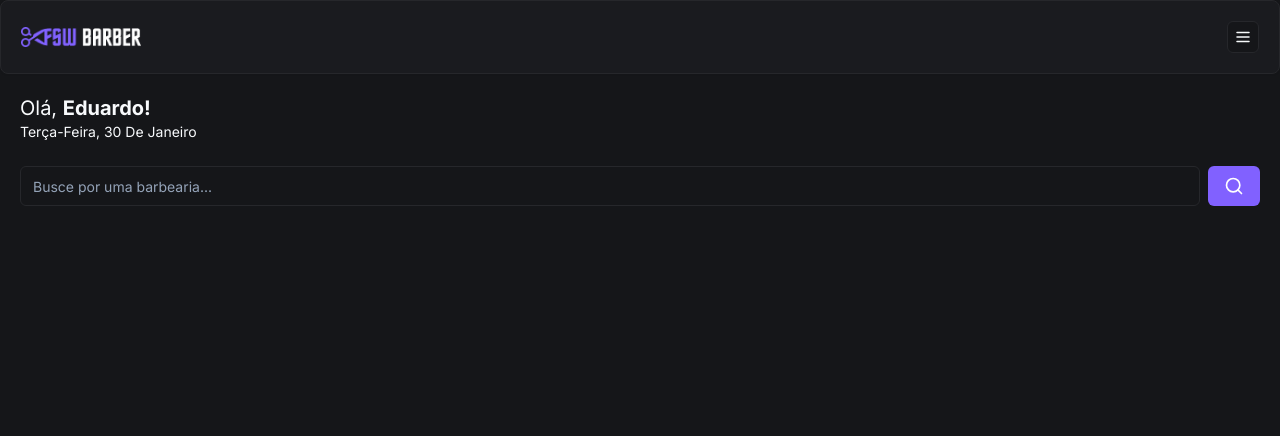
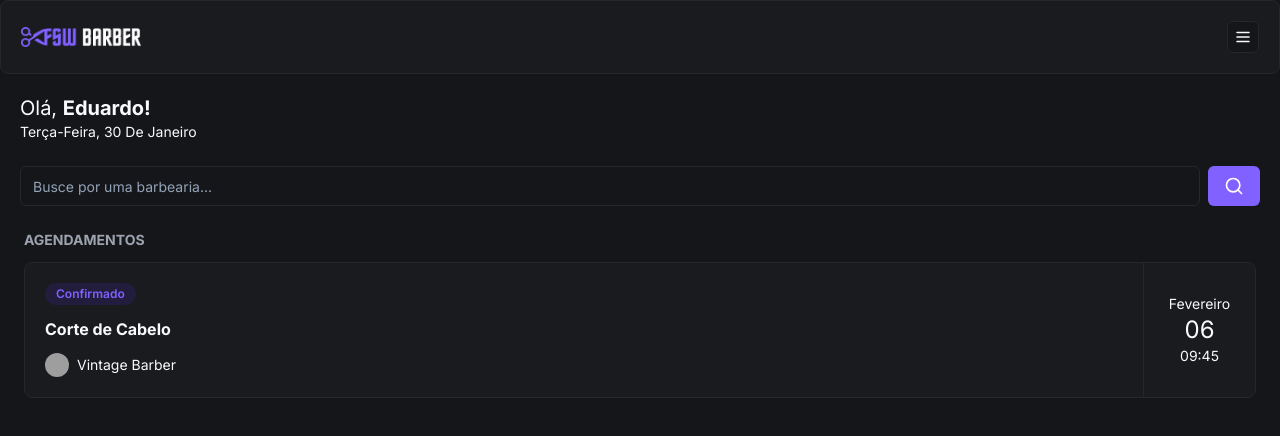
Before and after one commit to carloseduardob94/Barber-app, a Next.js app: page / in a window 1280 px wide. Shown: the top 436 px of the page. Built offline with nearby package versions, Linux system fonts and the light colour scheme; grey boxes are pictures that could not be loaded.

Commit message:
feat: add initial booking component

```diff
--- a/app/(home)/page.tsx
+++ b/app/(home)/page.tsx
@@ -2,6 +2,7 @@
 import { Header } from "../components/Header";
 import { format } from 'date-fns'
 import { Search } from "./components/Search";
+import { BookingItem } from "../components/Booking-item";
 
 export default function Home() {
   return (
@@ -18,6 +19,11 @@
       <div className="px-5 mt-6">
         <Search />
       </div>
+
+      <div className="px-6 mt-6">
+        <h2 className="text-sm uppercase text-gray-400 font-bold mb-3">Agendamentos</h2>
+        <BookingItem />
+      </div>
     </div>
   );
 }
--- /dev/null
+++ b/app/components/Booking-item.tsx
@@ -0,0 +1,30 @@
+import { Avatar, AvatarFallback, AvatarImage } from "./ui/avatar";
+import { Badge } from "./ui/badge";
+import { Card, CardContent } from "./ui/card";
+
+export function BookingItem() {
+  return (
+    <Card>
+      <CardContent className="flex p-0">
+        <div className="flex m-5 flex-col gap-3 flex-1">
+          <Badge className="bg-[#221C3D] text-primary hover:bg-[#221C3D] w-fit">Confirmado</Badge>
+          <h2 className="font-bold">Corte de Cabelo</h2>
+
+          <div className="flex items-center gap-2">
+            <Avatar className="h-6 w-6">
+              <AvatarImage src="https://utfs.io/f/8a457cda-f768-411d-a737-cdb23ca6b9b5-b3pegf.png" />
+              <AvatarFallback>A</AvatarFallback>
+            </Avatar>
+            <h3 className="text-sm">Vintage Barber</h3>
+          </div>
+        </div>
+
+        <div className="flex flex-col items-center justify-center w-28 border-l border-solid border-secondary">
+          <p className="text-sm">Fevereiro</p>
+          <span className="text-2xl">06</span>
+          <p className="text-sm">09:45</p>
+        </div>
+      </CardContent>
+    </Card>
+  )
+}
--- /dev/null
+++ b/app/components/ui/avatar.tsx
@@ -0,0 +1,50 @@
+"use client"
+
+import * as React from "react"
+import * as AvatarPrimitive from "@radix-ui/react-avatar"
+
+import { cn } from "@/app/lib/utils"
+
+const Avatar = React.forwardRef<
+  React.ElementRef<typeof AvatarPrimitive.Root>,
+  React.ComponentPropsWithoutRef<typeof AvatarPrimitive.Root>
+>(({ className, ...props }, ref) => (
+  <AvatarPrimitive.Root
+    ref={ref}
+    className={cn(
+      "relative flex h-10 w-10 shrink-0 overflow-hidden rounded-full",
+      className
+    )}
+    {...props}
+  />
+))
+Avatar.displayName = AvatarPrimitive.Root.displayName
+
+const AvatarImage = React.forwardRef<
+  React.ElementRef<typeof AvatarPrimitive.Image>,
+  React.ComponentPropsWithoutRef<typeof AvatarPrimitive.Image>
+>(({ className, ...props }, ref) => (
+  <AvatarPrimitive.Image
+    ref={ref}
+    className={cn("aspect-square h-full w-full", className)}
+    {...props}
+  />
+))
+AvatarImage.displayName = AvatarPrimitive.Image.displayName
+
+const AvatarFallback = React.forwardRef<
+  React.ElementRef<typeof AvatarPrimitive.Fallback>,
+  React.ComponentPropsWithoutRef<typeof AvatarPrimitive.Fallback>
+>(({ className, ...props }, ref) => (
+  <AvatarPrimitive.Fallback
+    ref={ref}
+    className={cn(
+      "flex h-full w-full items-center justify-center rounded-full bg-muted",
+      className
+    )}
+    {...props}
+  />
+))
+AvatarFallback.displayName = AvatarPrimitive.Fallback.displayName
+
+export { Avatar, AvatarImage, AvatarFallback }
--- /dev/null
+++ b/app/components/ui/badge.tsx
@@ -0,0 +1,36 @@
+import * as React from "react"
+import { cva, type VariantProps } from "class-variance-authority"
+
+import { cn } from "@/app/lib/utils"
+
+const badgeVariants = cva(
+  "inline-flex items-center rounded-full border px-2.5 py-0.5 text-xs font-semibold transition-colors focus:outline-none focus:ring-2 focus:ring-ring focus:ring-offset-2",
+  {
+    variants: {
+      variant: {
+        default:
+          "border-transparent bg-primary text-primary-foreground hover:bg-primary/80",
+        secondary:
+          "border-transparent bg-secondary text-secondary-foreground hover:bg-secondary/80",
+        destructive:
+          "border-transparent bg-destructive text-destructive-foreground hover:bg-destructive/80",
+        outline: "text-foreground",
+      },
+    },
+    defaultVariants: {
+      variant: "default",
+    },
+  }
+)
+
+export interface BadgeProps
+  extends React.HTMLAttributes<HTMLDivElement>,
+    VariantProps<typeof badgeVariants> {}
+
+function Badge({ className, variant, ...props }: BadgeProps) {
+  return (
+    <div className={cn(badgeVariants({ variant }), className)} {...props} />
+  )
+}
+
+export { Badge, badgeVariants }
--- a/package.json
+++ b/package.json
@@ -13,6 +13,7 @@
   },
   "dependencies": {
     "@prisma/client": "^5.8.1",
+    "@radix-ui/react-avatar": "^1.0.4",
     "@radix-ui/react-slot": "^1.0.2",
     "class-variance-authority": "^0.7.0",
     "clsx": "^2.1.0",
```
Also changed, not shown: 1 other file (tests, documents, lock files or other folders).
